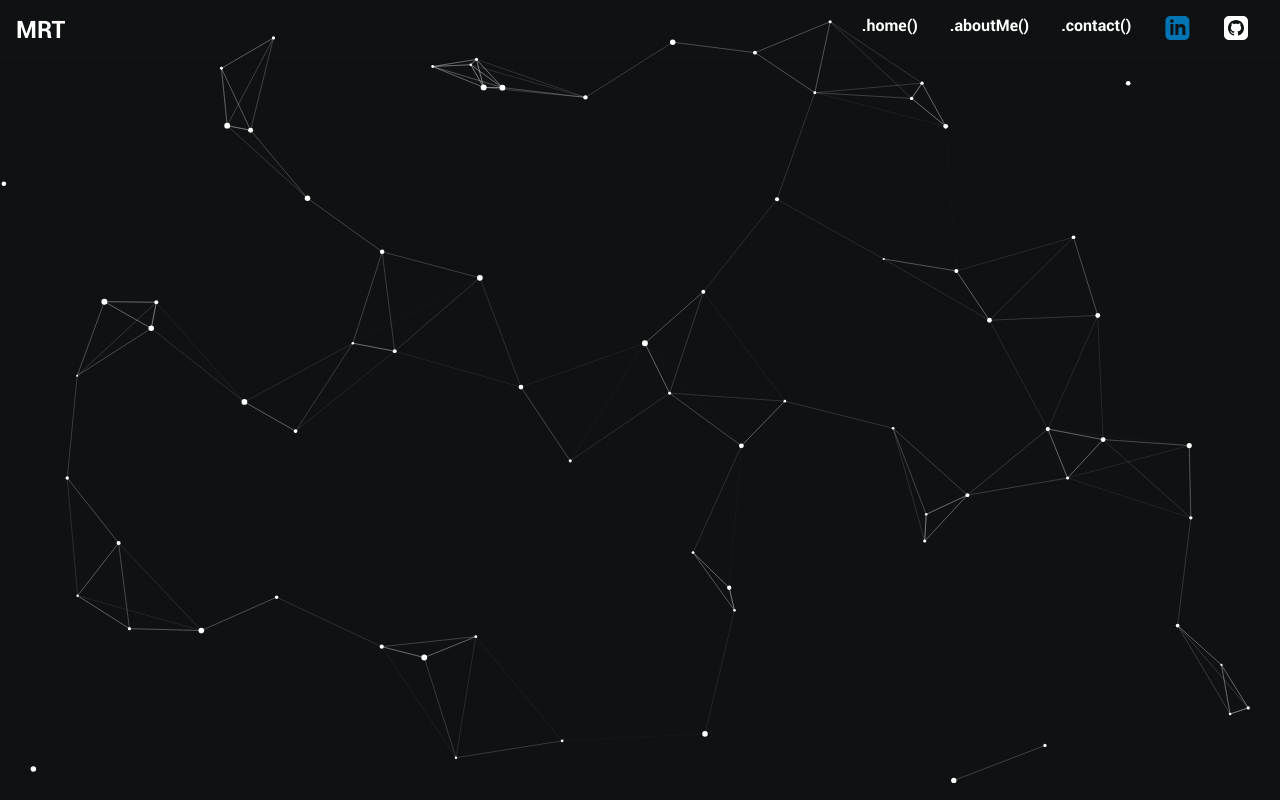
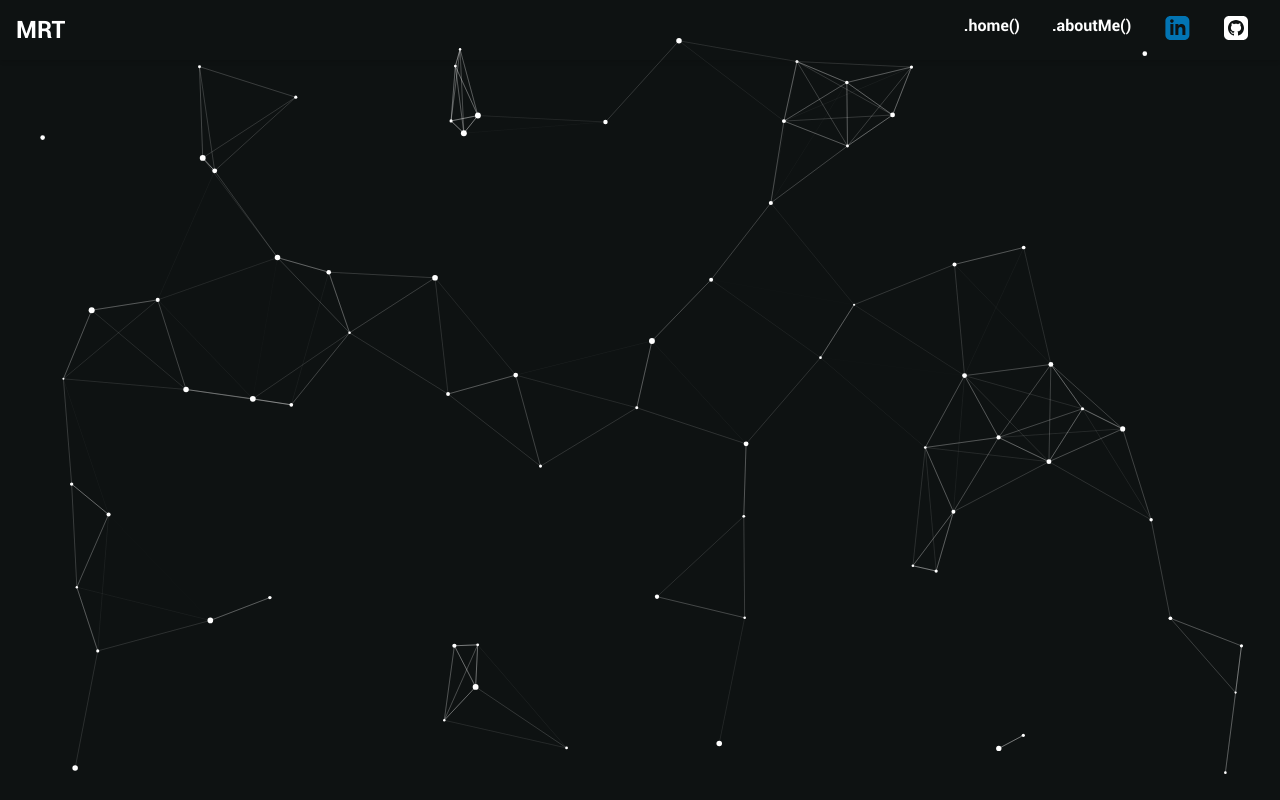
Before and after one commit to Mobiasson/mrt-portfolio, a React (Create React App) app in the folder frontend/: page / in a window 1280 px wide. Built offline with nearby package versions, Linux system fonts and the light colour scheme; the HTML template or start-up script is replaced by a standard one.

Commit message:
removed the contact() and added message link

```diff
--- a/frontend/src/navbar/Navbar.js
+++ b/frontend/src/navbar/Navbar.js
@@ -40,14 +40,7 @@ const Navbar = () => {
                         .aboutMe()
                     </NavLink>
                 </motion.li>
-                <motion.li
-                    whileHover={{ scale: 1.1 }}
-                    whileTap={{ scale: 0.9 }}
-                >
-                    <a href="mailto:youremail@example.com" target="_blank" rel="noopener noreferrer">
-                        .contact()
-                    </a>
-                </motion.li>
+
                 <motion.li
                     whileHover={{ scale: 1.1 }}
                     whileTap={{ scale: 0.9 }}
--- a/frontend/src/pages/Home/HomePage.js
+++ b/frontend/src/pages/Home/HomePage.js
@@ -75,58 +75,13 @@ const Homepage = () => {
                         I'm currently looking for a new role as a developer.  <RoughNotation type="circle" color="#dae31c" show={true} animationDelay={1000} animationDuration={1500}>Hire me?
                         </RoughNotation>
                     </h2>
-
-                    <Button text="Send me a message" className="msgBtn" />
+                    <button className="msgBtn"
+                        onClick={() => {
+                            window.location.href = "mailto:mikaeltobiasson@hotmail.com";
+                        }}> Send me a message
+                    </button>
                 </motion.div>
             </motion.div >
-
-            {/* Skillset Section */}
-            < motion.div
-                initial={{ opacity: 0, scale: 0 }
-                }
-                animate={{ opacity: isSkillsetInFocus ? 1 : 0.2, scale: 1 }}
-                transition={{ duration: 0.5 }}
-                className="skillset"
-            >
-                {/* <h2>Skillset</h2> */}
-            </motion.div >
-
-            {/* Skills Section */}
-            {/* <motion.div
-                initial={{ opacity: 0, scale: 0 }}
-                animate={{ opacity: isSkillsInFocus ? 1 : 0.2, scale: 1 }}
-                transition={{ duration: 0.5 }}
-                className="skills"
-            >
-                <div className="backend">
-                    <h3>Backend</h3>
-                    <h5>Java</h5>
-                    <h5>Java</h5>
-                    <h5>Java</h5>
-                    <h5>Java</h5>
-                </div>
-                <div className="frontend">
-                    <h3>Frontend</h3>
-                    <h5>Java</h5>
-                    <h5>Java</h5>
-                    <h5>Java</h5>
-                    <h5>Java</h5>
-                </div>
-                <div className="database">
-                    <h3>Database</h3>
-                    <h5>Java</h5>
-                    <h5>Java</h5>
-                    <h5>Java</h5>
-                    <h5>Java</h5>
-                </div>
-                <div className="agile">
-                    <h3>Agile</h3>
-                    <h5>Java</h5>
-                    <h5>Java</h5>
-                    <h5>Java</h5>
-                    <h5>Java</h5>
-                </div>
-            </motion.div> */}
         </>
     );
 }
```
